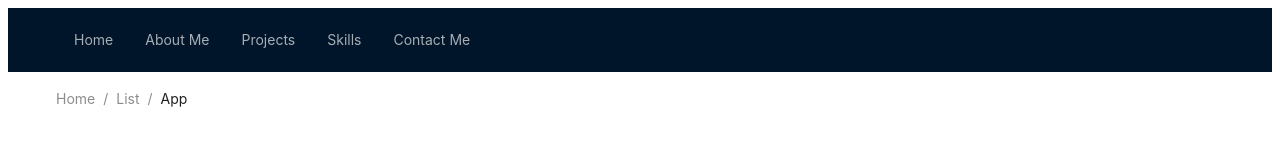
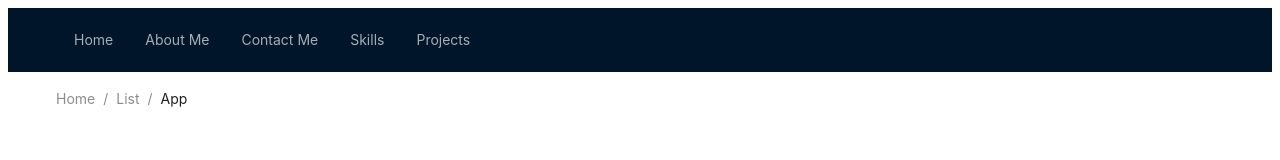
Before and after one commit to matine-gh/portfolio, a Next.js app: page / in a window 1280 px wide. Shown: the top 160 px of the page. Built offline with nearby package versions, Linux system fonts and the light colour scheme; what @ant-design/nextjs-registry would draw is missing.

Commit message:
use page class in header

```diff
--- a/src/components/Header/index.tsx
+++ b/src/components/Header/index.tsx
@@ -1,40 +1,19 @@
 "use client";
 import { Layout, Menu } from "antd";
-import { ItemType } from "antd/es/menu/interface";
-import Link from "next/link";
+import { pages } from "@/lib";
+import React from "react";
 
 const { Header } = Layout;
 
-function generateLink(label: string, path: string) {
-  return <Link href={path}>{label}</Link>;
-}
-
 export const MyHeader = () => {
-  let items: ItemType[] = [
-    { key: "home", label: generateLink("Home", "/") },
-    {
-      key: "about-me",
-      label: generateLink("About Me", "/about-me"),
-    },
-    {
-      key: "projects",
-      label: generateLink("Projects", "/projects"),
-    },
-    { key: "skills", label: generateLink("Skills", "/skills") },
-    {
-      key: "contact-me",
-      label: generateLink("Contact Me", "/contact-me"),
-    },
-  ];
   return (
     <Header style={{ display: "flex", alignItems: "center" }}>
       <div className="demo-logo" />
       <Menu
         theme="dark"
         mode="horizontal"
-        // defaultSelectedKeys={["2"]}
-        items={items}
-        style={{ flex: 1, minWidth: 0 }}
+        items={pages}
+        style={{ flex: 1, minWidth: 0, color: "red" }}
       />
     </Header>
   );
```
